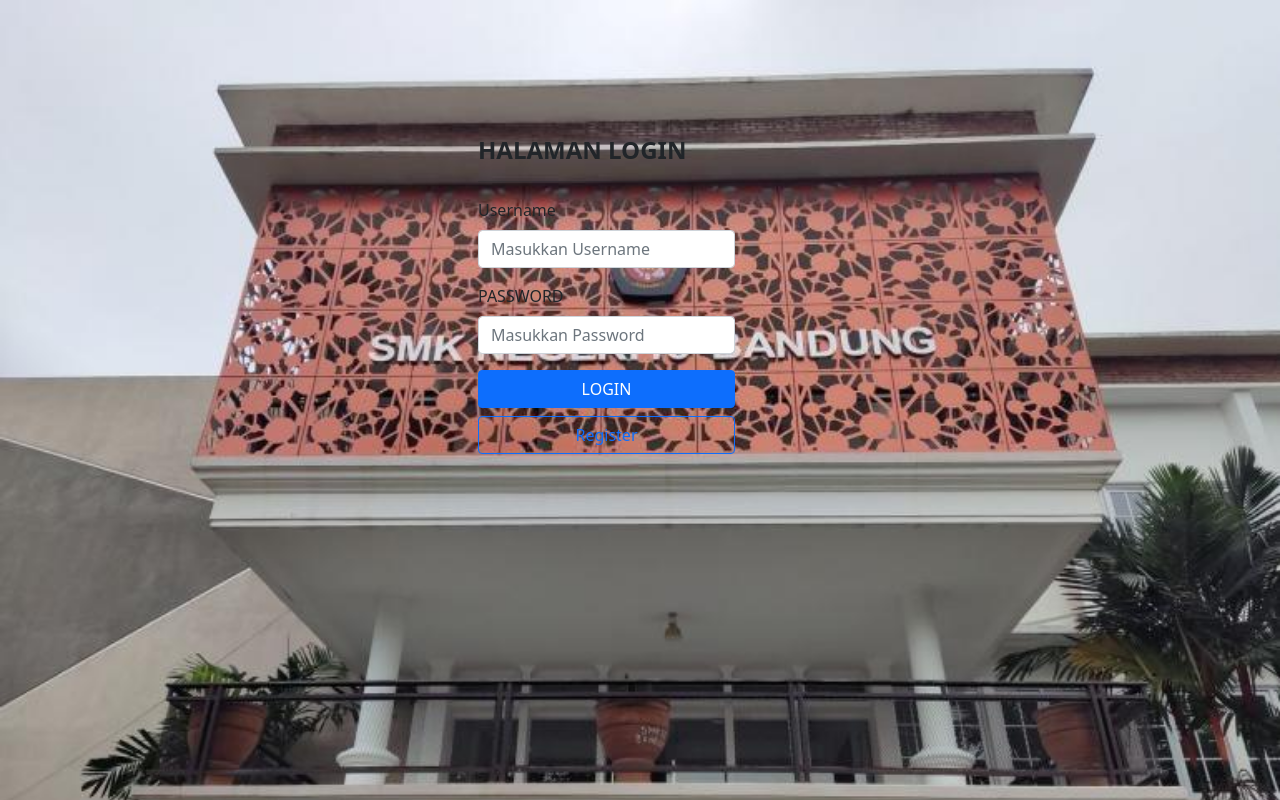
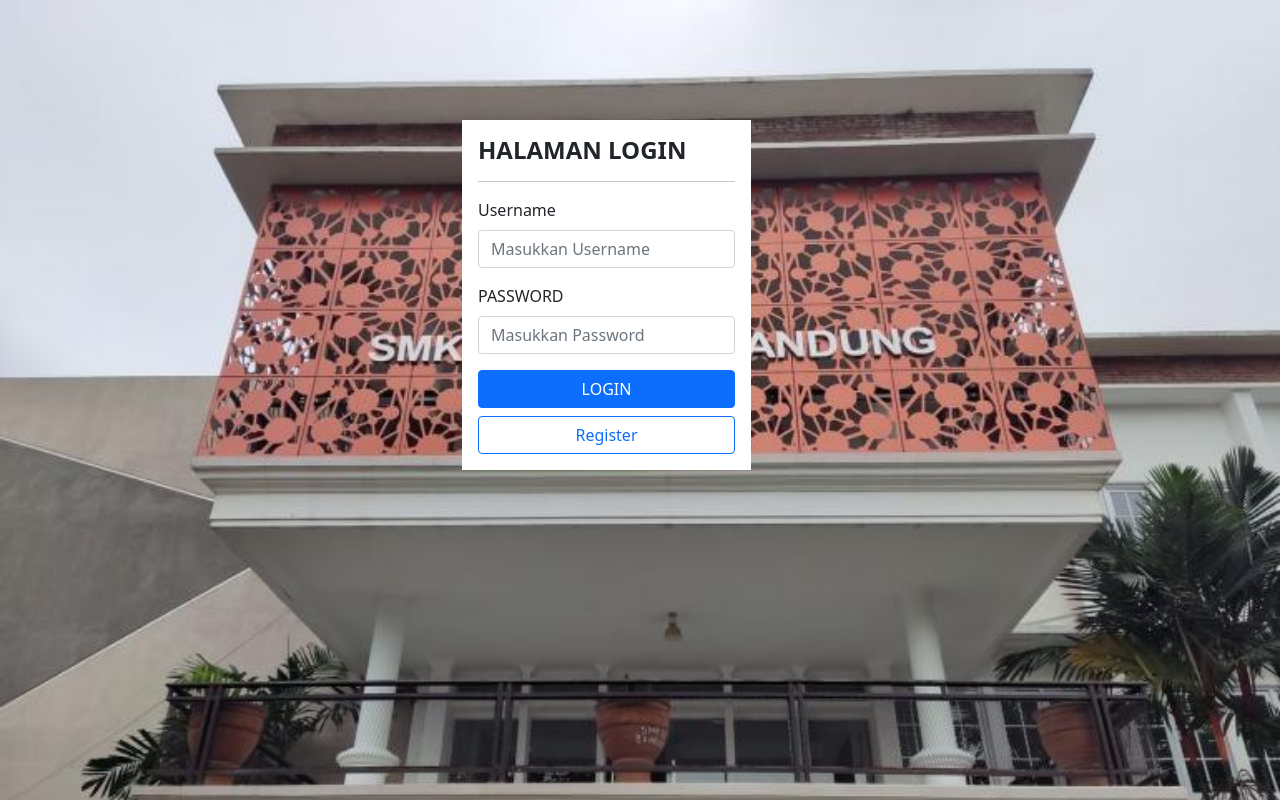
Before and after one commit to 13ers/Thearning-Frontend, a React (Create React App) app: page /login in a window 1280 px wide. Built offline with nearby package versions, Linux system fonts and the light colour scheme.

Commit message:
Add background for login form

```diff
--- a/src/pages/Login.js
+++ b/src/pages/Login.js
@@ -48,7 +48,7 @@
                 <div className="row justify-content-center">
                     <div className="col-md-4">
                         <div className="card border-0 rounded shadow-sm">
-                            <div className="card-body">
+                            <div className="card-body" style={{backgroundColor: "white"}}>
                                 <h4 className="fw-bold">HALAMAN LOGIN</h4>
                                 <hr/>
                                 <form onSubmit={loginHandler}>
```
